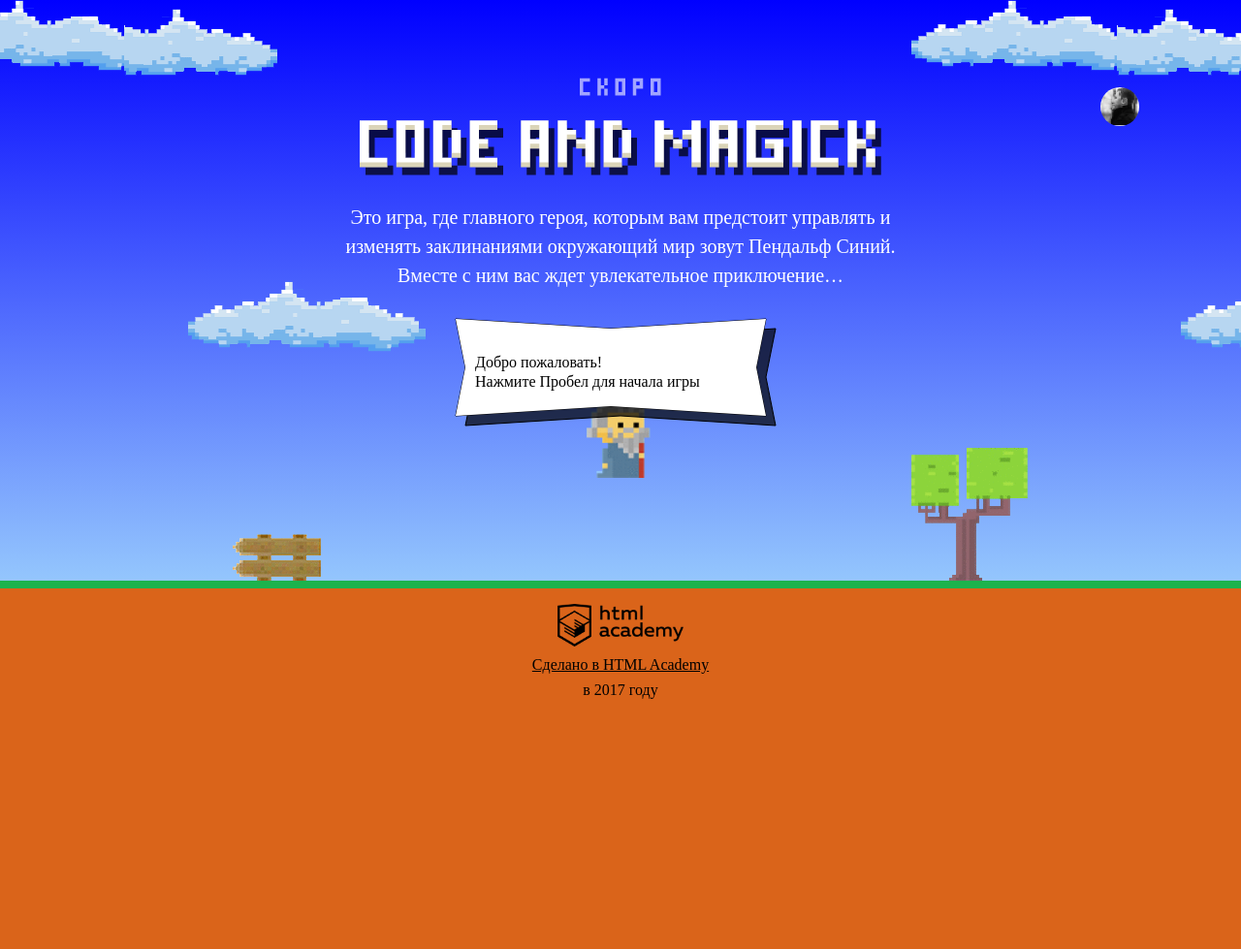
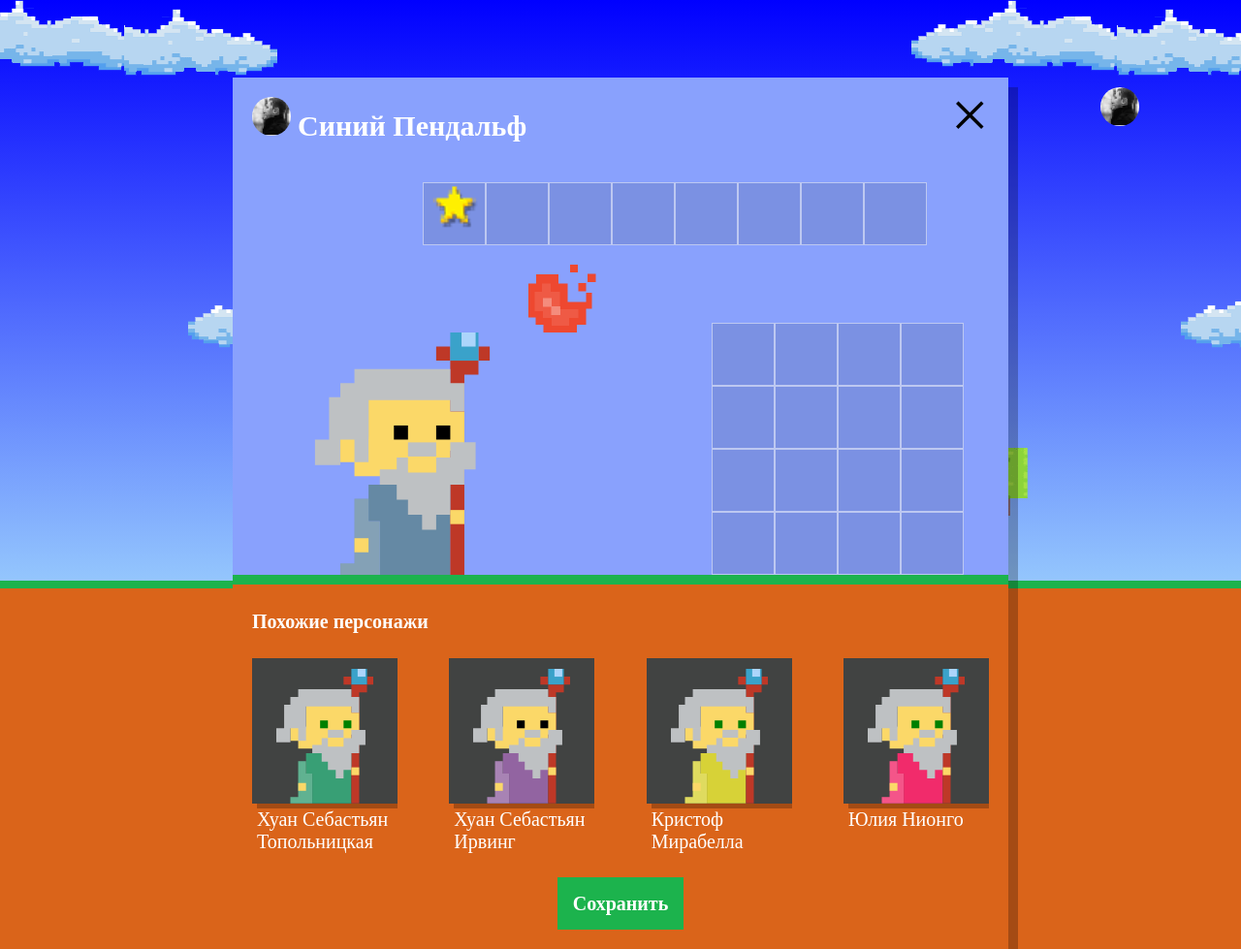
Before and after one commit to pndparade/1167849-code-and-magick-18, a website: page index.html in a window 1280 px wide. Shown: the whole page at 97% size. Before the commit the page ends 800 px from the top, so only its background shows below. Drawn offline with Linux system fonts and the light colour scheme; a web font is replaced by a local one.

Commit message:
Учебный проект: нас орда

```diff
--- a/index.html
+++ b/index.html
@@ -197,7 +197,8 @@
     return height - height / 3 * 2;
   };
 </script>
-<script src="js/stat.js"></script>
+<script src="js/setup.js"></script>
+<script src="js/game.js"></script>
 <script src="js/game.js"></script>
 
 </body>
--- /dev/null
+++ b/js/setup.js
@@ -0,0 +1,43 @@
+'use strict';
+
+var NAMES = ['Иван', 'Хуан Себастьян', 'Мария', 'Кристоф', 'Виктор', 'Юлия', 'Люпита', 'Вашингтон'];
+var SURNAMES = ['да Марья', 'Верон', 'Мирабелла', 'Вальц', 'Онопко', 'Топольницкая', 'Нионго', 'Ирвинг'];
+var COAT_COLOR = ['rgb(101, 137, 164)', 'rgb(241, 43, 107)', 'rgb(146, 100, 161)', 'rgb(56, 159, 117)', 'rgb(215, 210, 55)', 'rgb(0, 0, 0)'];
+var EYES_COLOR = ['black', 'red', 'blue', 'yellow', 'green'];
+
+document.querySelector('.setup').classList.remove('hidden');
+
+var createWizardsArray = function (size) {
+  var arr = [];
+  for (var i = 0; i < size; i++) {
+    arr[i] = {
+      name: NAMES[Math.floor(Math.random() * NAMES.length)] + ' ' + SURNAMES[Math.floor(Math.random() * SURNAMES.length)],
+      coatColor: COAT_COLOR[Math.floor(Math.random() * COAT_COLOR.length)],
+      eyesColor: EYES_COLOR[Math.floor(Math.random() * EYES_COLOR.length)],
+    };
+  }
+
+  return arr;
+};
+
+var wizards = createWizardsArray(4);
+
+var similarListElement = document.querySelector('.setup-similar-list');
+var similarWizardTemplate = document.querySelector('#similar-wizard-template').content.querySelector('.setup-similar-item');
+
+var renderWizard = function (wizard) {
+  var wizardElement = similarWizardTemplate.cloneNode(true);
+  wizardElement.querySelector('.setup-similar-label').textContent = wizards[i].name;
+  wizardElement.querySelector('.wizard-coat').style.fill = wizards[i].coatColor;
+  wizardElement.querySelector('.wizard-eyes').style.fill = wizards[i].eyesColor;
+
+  return wizardElement;
+};
+
+var fragment = document.createDocumentFragment();
+for (var i = 0; i < wizards.length; i++) {
+  fragment.appendChild(renderWizard(wizards[i]));
+}
+similarListElement.appendChild(fragment);
+
+document.querySelector('.setup-similar').classList.remove('hidden');
```
